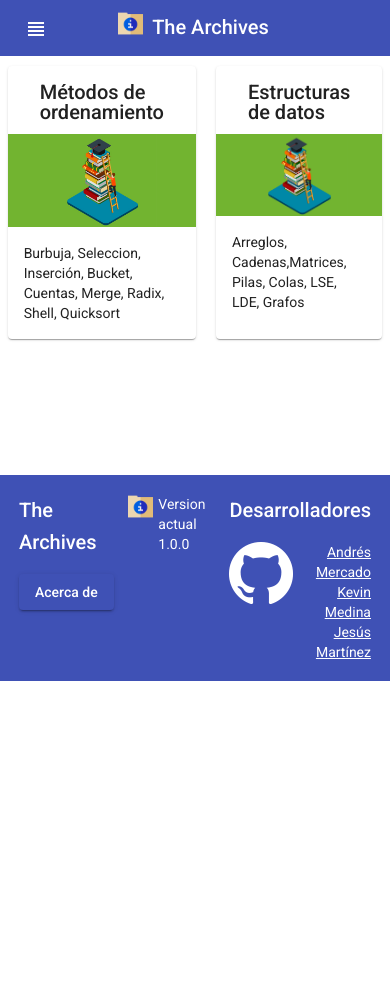
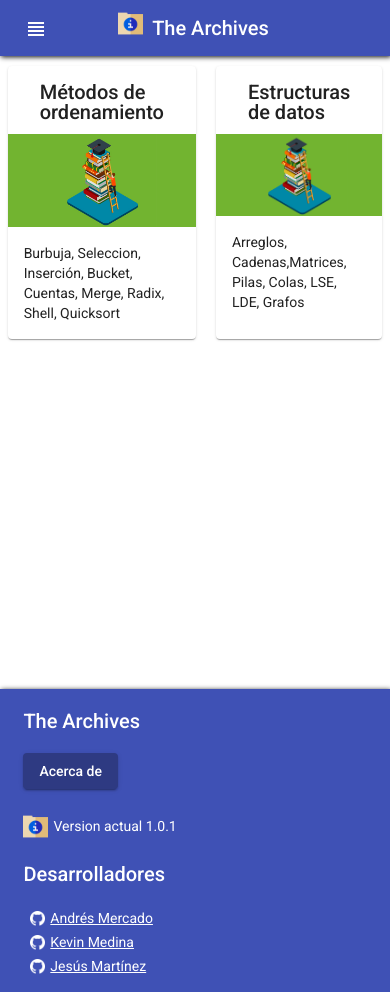
Before and after one commit to JesusMartinez20/TheArchives, an Angular app: page / in a window 390 px wide. Before the commit the page ends 844 px from the top, so only its background shows below. Built offline with nearby package versions, Linux system fonts and the light colour scheme.

Commit message:
Header y footer arreglados

```diff
--- a/src/app/app.component.css
+++ b/src/app/app.component.css
@@ -17,16 +17,100 @@
 
 .divFooter{
   width: 50%;
-  padding: 2%;
+  margin: 1% 3%;
 }
 
 footer{
   display: flex;
-  padding: 3%;
-
+  box-shadow: rgb(13 14 14) 1px 1px 5px;
+  min-height:20vh;
 }
 
 p,a,h2{
   text-align: justify;
   color: white;
 }
+
+.router{
+  min-height: 75vh;
+}
+
+.logo_git{
+  height: 15px;
+  width: 15px;
+  margin: 1px 5px;
+}
+
+
+.header_mat{
+  height: 5vh;
+  box-shadow: rgb(13 14 14) 1px 1px 5px;
+}
+
+.developers{
+  /* display: flex;  */
+  justify-content: flex-end;
+  margin-bottom: 5%;
+}
+
+.developersH2{
+  text-align: right;
+}
+
+.version{
+  display: flex;
+  justify-content: center;
+}
+
+.dev{
+  display: flex;
+  align-items: center;
+  padding: 1%;
+  min-width: 135px;
+}
+
+.devContainer{
+  display: flex;
+  justify-content: flex-end;
+}
+
+@media only screen and (max-width: 600px) {
+
+  footer{
+    flex-wrap: wrap;
+  }
+
+  .developers{
+    /* display: flex;  */
+  }
+
+  .developersH2{
+    text-align: left;
+  }
+
+  .version{
+    justify-content: unset;
+  }
+
+  .logo_git{
+    height: 15px;
+    width: 15px;
+    margin: 1px 5px;
+  }
+
+  .divFooter{
+    width: 50%;
+    padding: 3% 0 0 3%;
+  }
+
+  .dev{
+    display: flex;
+    align-items: center;
+    padding: 1%;
+  }
+
+  .devContainer{
+    display: flex;
+    justify-content: flex-start;
+  }
+}
--- a/src/app/app.component.html
+++ b/src/app/app.component.html
@@ -1,4 +1,4 @@
-<mat-toolbar color="primary">
+<mat-toolbar class="header_mat" color="primary">
   <mat-toolbar-row class="divs">
     <div class="header">
         <button mat-icon-button [matMenuTriggerFor]="menu">
@@ -34,7 +34,7 @@
           </mat-menu>
     </div>
 
-    <div class="header" style="display: flex;justify-content: center;" routerLink="">
+    <div class="header" style="display: flex;justify-content: center; align-items: center; cursor: pointer;" routerLink="">
         <span>
             <img src="assets\carpeta.png" height="25" width="25">
           </span>
@@ -43,8 +43,9 @@
     <div class="header"></div>
   </mat-toolbar-row>
 </mat-toolbar>
-<router-outlet></router-outlet>
-<div style="height: 15%;"></div>
+<div class="router">
+  <router-outlet></router-outlet>
+</div>
 
 
 <footer style=background-color:#3f51b5>
@@ -52,26 +53,36 @@
         <h2>
             The Archives
         </h2>
-        <button mat-raised-button color="primary" (click)="openDialog()">Acerca de</button>
+        <button mat-raised-button color="primary" style="background-color: #2E3A82;margin-bottom: 3%;" (click)="openDialog()">Acerca de</button>
     </div>
-    <div class="divFooter" style="display: flex; justify-content: center;">
+    <div class="divFooter version">
       <img src="assets\carpeta.png" alt="" height="25" width="25" style="margin-right: 5px;">
-      <p>
-          Version actual 1.0.0
+      <p style="line-height: 25px;margin: 0px;">
+          Version actual 1.0.1
       </p>
-  </div>
-    <div class="divFooter" style="text-align: right;">
-        <h2 style="text-align: right;">
+    </div>
+    <div class="divFooter">
+        <h2 class="developersH2">
             Desarrolladores
         </h2>
-        <div style="display: flex; justify-content: flex-end;">
-          <div>
-            <img src="assets\GitHub-Mark-Light-64px.png" alt="">
+        <div class="developers">
+          <div class="devContainer">
+            <div class="dev">
+              <img src="assets\GitHub-Mark-Light-64px.png" alt="" class="logo_git">
+              <a href="https://github.com/Chit0mx" target="_blank">Andrés Mercado</a><br>
+            </div>
           </div>
-          <div style="text-align: right;">
-            <a href="https://github.com/Chit0mx" target="_blank">Andrés Mercado</a><br>
-            <a href="https://github.com/TheRaven0" target="_blank">Kevin Medina</a><br>
-            <a href="https://github.com/JesusMartinez20" target="_blank">Jesús Martínez</a>
+          <div class="devContainer">
+            <div  class="dev">
+              <img src="assets\GitHub-Mark-Light-64px.png" alt="" class="logo_git">
+              <a href="https://github.com/TheRaven0" target="_blank">Kevin Medina</a><br>
+            </div>
+          </div>
+          <div class="devContainer">
+            <div class="dev">
+              <img src="assets\GitHub-Mark-Light-64px.png" alt="" class="logo_git">
+              <a href="https://github.com/JesusMartinez20" target="_blank">Jesús Martínez</a>
+            </div>
           </div>
         </div>
 
```
